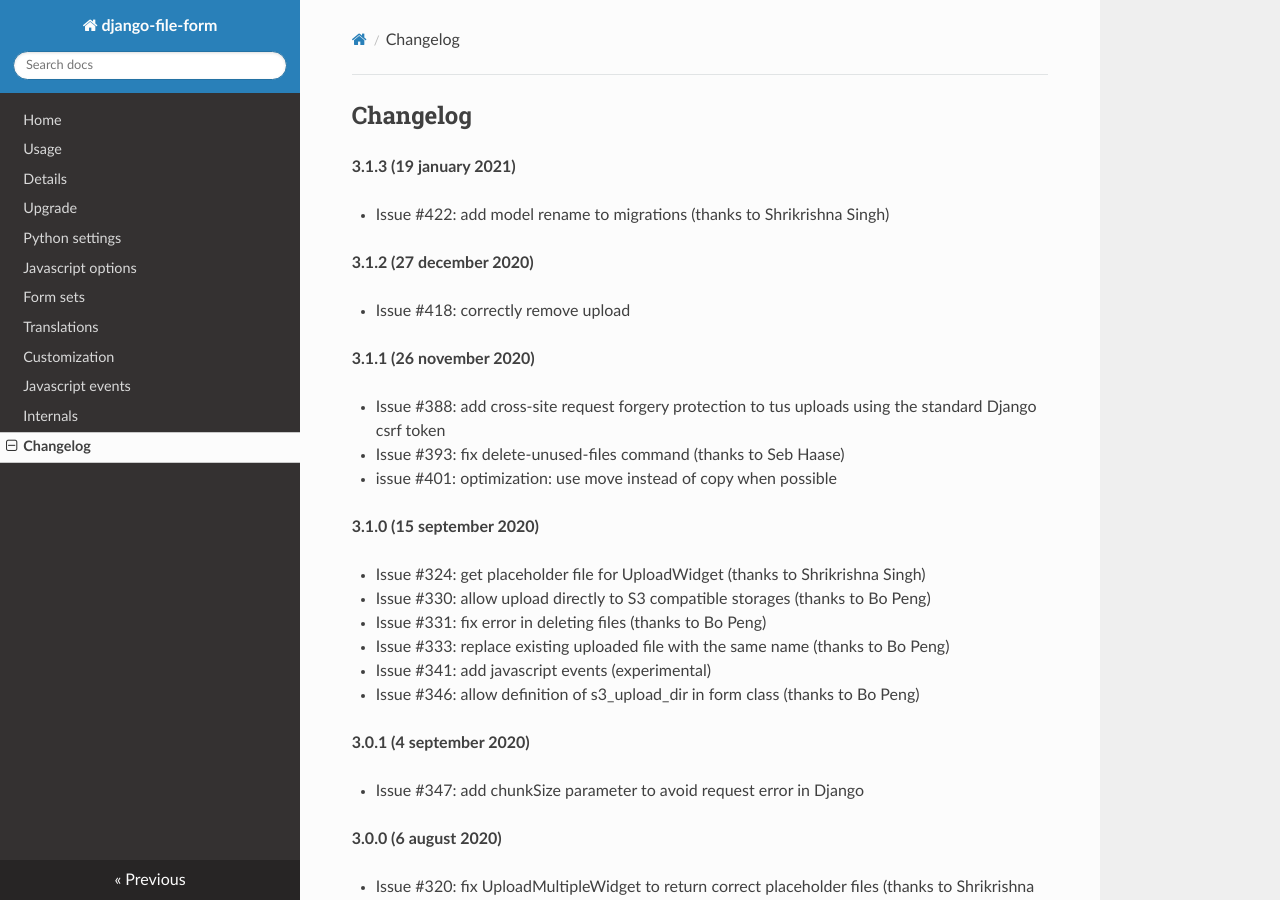
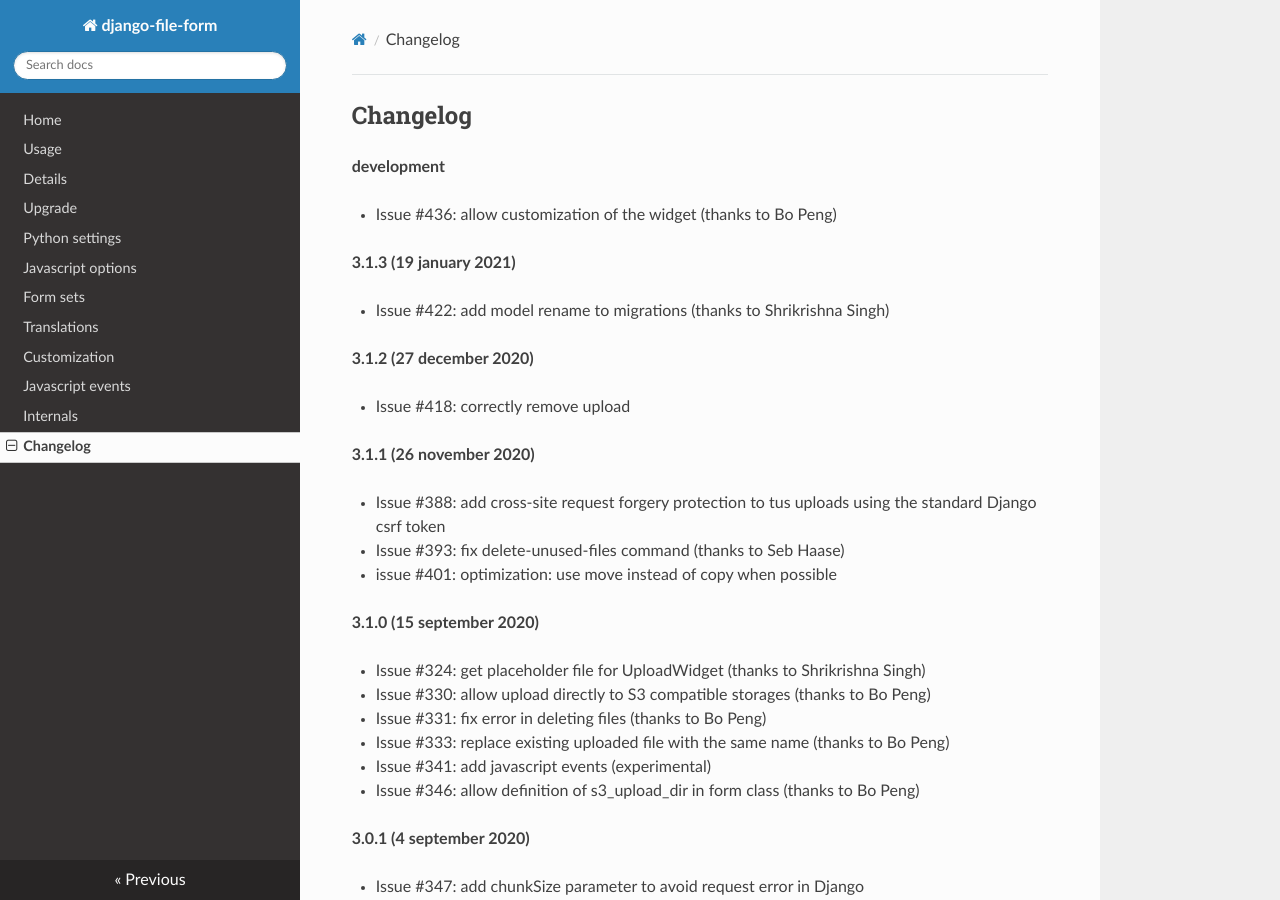
Before and after one commit to mbraak/django-file-form, an MkDocs documentation site: the page built from docs/changelog.md, in a window 1280 px wide and 900 px high. Built offline with MkDocs 1.6.1, drawn with Linux system fonts in a browser that asks for light colours; nearby versions of some CDN libraries.

Commit message:
Add #436 to changelog

```diff
--- a/docs/changelog.md
+++ b/docs/changelog.md
@@ -1,4 +1,8 @@
 ## Changelog
+
+**development**
+
+  * Issue #436: allow customization of the widget (thanks to Bo Peng)
 
 **3.1.3 (19 january 2021)**
 
```
